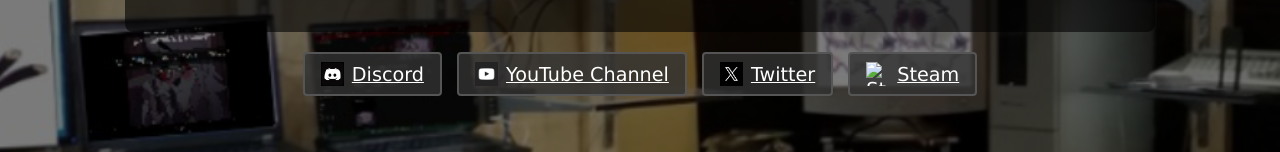
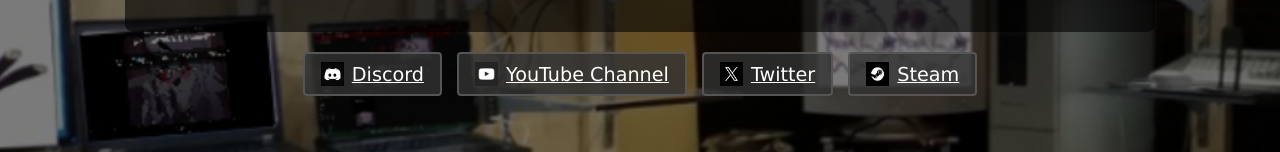
Before and after one commit to Kelefotrak/Discord-Server, a plain HTML site: page index.html in a window 1280 px wide. Shown: the part 360-512 px from the top of the page. Drawn offline with Linux system fonts and the light colour scheme.

Commit message:
Update index.html

```diff
--- a/index.html
+++ b/index.html
@@ -288,7 +288,7 @@
                 <img src="X.png" alt="Twitter" class="icon"> Twitter
             </a>
             <a href="https://steamcommunity.com/id/Kelefotrak/" target="_blank" class="button">
-                <img src="steam.png" alt="Steam" class="icon"> Steam
+                <img src="steam.jpg" alt="Steam" class="icon"> Steam
             </a>
         </div>
     </section>
```
